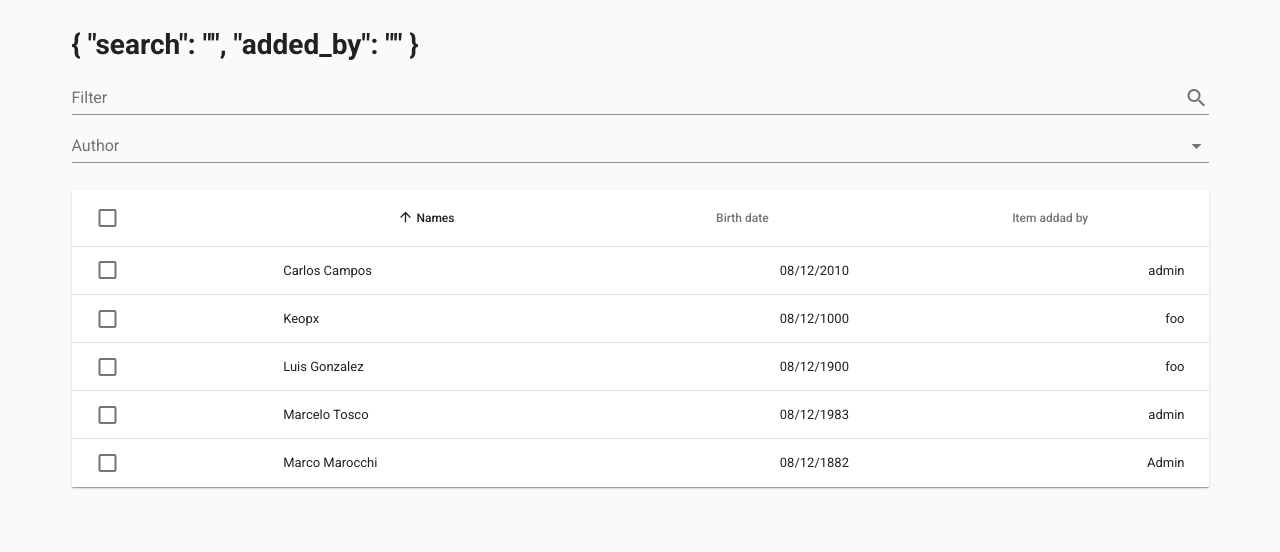
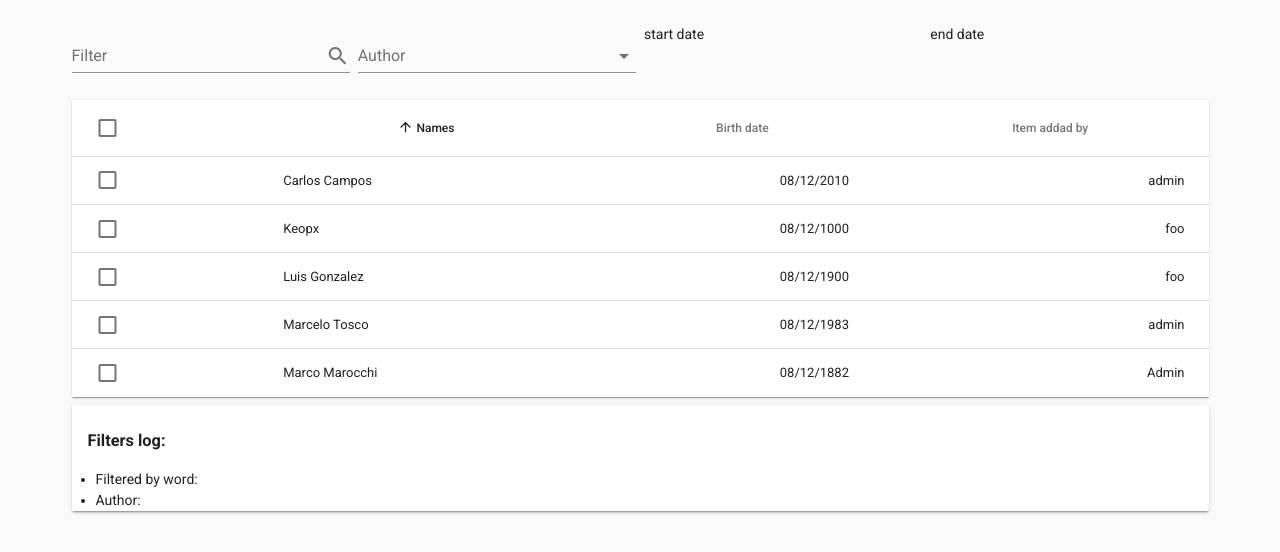
Before and after one commit to frontid/vuetify-data-table-multi-filter, a Vue app: page / in a window 1280 px wide. Shown: the top 552 px of the page. Built offline with nearby package versions, Linux system fonts and the light colour scheme.

Commit message:
A bit of cleanup.

```diff
--- a/src/components/InvoicesTable.vue
+++ b/src/components/InvoicesTable.vue
@@ -2,8 +2,7 @@
 
     <v-container grid-list-md>
         <v-layout row wrap>
-            <v-flex xs12>
-                <h1>{{filters}}</h1>
+            <v-flex xs3>
                 <v-text-field
                         append-icon="search"
                         label="Filter"
@@ -11,13 +10,23 @@
                         hide-details
                         @input="filterSearch"
                 ></v-text-field>
+            </v-flex>
+            <v-flex xs3>
                 <v-select
                         :items="authors"
                         label="Author"
                         @change="filterAuthor"
                 ></v-select>
+            </v-flex>
 
+            <v-flex xs3>
+                start date
             </v-flex>
+
+            <v-flex xs3>
+                end date
+            </v-flex>
+
             <v-flex xs12>
 
 
@@ -74,12 +83,28 @@
                 </v-data-table>
 
             </v-flex>
+
+            <v-flex>
+
+                <v-card>
+                    <v-card-title primary-title>
+                        <h3>Filters log:</h3>
+                    </v-card-title>
+                    <ul>
+                        <li>Filtered by word: {{filters.search}}</li>
+                        <li>Author: {{filters.added_by}}</li>
+                    </ul>
+                </v-card>
+
+
+            </v-flex>
+
         </v-layout>
     </v-container>
 </template>
 
 <script>
-  import CustomFilters from '@/utils/CustomFilters.js';
+  import CustomFilters from '@/plugins/CustomFilters';
 
   export default {
     data: () => ({
@@ -196,11 +221,11 @@
       },
 
       filterSearch(val) {
-        this.filters = CustomFilters.updateFilters(this.filters, { search: val });
+        this.filters = CustomFilters.updateFilters(this.filters, {search: val});
       },
 
       filterAuthor(val) {
-        this.filters = CustomFilters.updateFilters(this.filters, { added_by: val });
+        this.filters = CustomFilters.updateFilters(this.filters, {added_by: val});
       }
     }
   };
```
Also changed, not shown: src/components/HelloWorld.vue (deleted, +0 -44 lines), src/plugins/CustomFilters.js (renamed from src/utils/CustomFilters.js).
